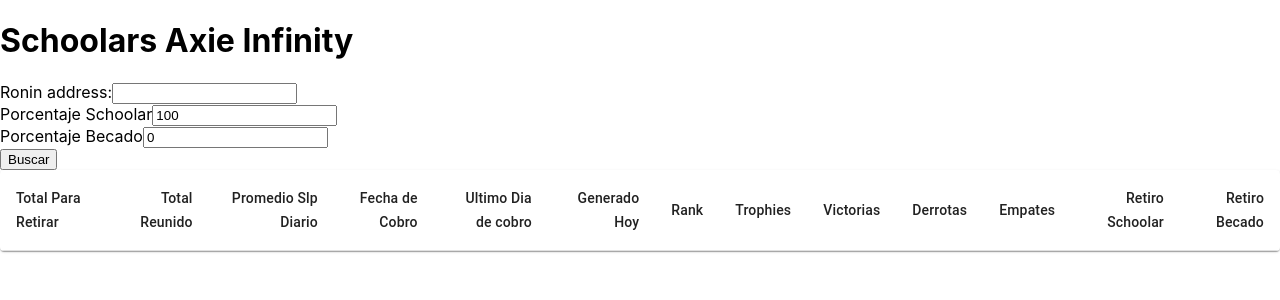
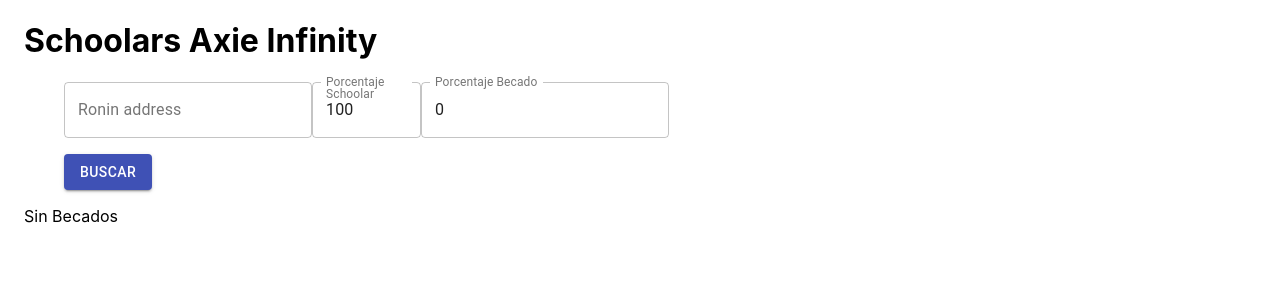
Before and after one commit to LuisDavidPadron/project-axie, a React (Create React App) app: page / in a window 1280 px wide. Shown: the top 300 px of the page. Built offline with nearby package versions, Linux system fonts and the light colour scheme.

Commit message:
Agregando imagenes con rutas para consumir data de cada uno de los axies de la ronin consultada

```diff
--- a/src/App.js
+++ b/src/App.js
@@ -2,8 +2,9 @@
 import axios from 'axios';
 import SearchAddress from './components/search';
 import ListSchools from './components/list';
-import { differenceInDays } from 'date-fns'
-import { format } from 'date-fns'
+import { differenceInDays,formatDistance } from 'date-fns'
+import { Container } from '@material-ui/core';
+import { es } from 'date-fns/locale'
 
 
 import './App.css';
@@ -22,11 +23,17 @@
   }
 
   componentDidMount() {
-    this.getData()
+    this.setState({
+      becados: JSON.parse(localStorage.getItem('Schoolars'))
+    });
+    // this.getData()
   }
 
   componentWillUnmount() {
-    this.getData()
+    this.setState({
+      becados: JSON.parse(localStorage.getItem('Schoolars'))
+    });
+    // this.getData()
   }
 
   addDays = (days, dayCobradoEpoch) => {
@@ -34,7 +41,8 @@
 
     d.setUTCSeconds(dayCobradoEpoch)
     d.setDate(d.getDate() + days);
-    return d;
+
+    return formatDistance(d, new Date(), { addSuffix: true, locale: es});
   }
 
   async getData() {
@@ -62,7 +70,7 @@
               promedioSlpDiario : parseInt(totalRemain/differenceInDays(new Date(), d)),
               fechaCobro : this.addDays(this.days, response[0].data.last_claimed_item_at),
               ultimoDiaCobrado : d,
-              daily: response[0].data.total - becado.totalReunido,
+              daily: response[0].data.total !== becado.totalReunido ? response[0].data.total - becado.totalReunido : becado.daily,
               rank : response[1].data.items[0].rank,
               elo : response[1].data.items[0].elo,
               win_total : response[1].data.items[0].win_total,
@@ -92,9 +100,11 @@
   render(){
     return (
       <Fragment>
-        <h1>Schoolars Axie Infinity</h1>
-        <SearchAddress parentCallback={ this.getData.bind(this) } />
-        <ListSchools becados={ this.state.becados } />
+        <Container>
+          <h1>Schoolars Axie Infinity</h1>
+          <SearchAddress parentCallback={ this.getData.bind(this) } />
+          <ListSchools becados={ this.state.becados } />
+        </Container>
       </Fragment>
     );
   }
--- a/src/components/list.js
+++ b/src/components/list.js
@@ -8,15 +8,87 @@
 import Paper from '@material-ui/core/Paper';
 import { format } from 'date-fns'
 
-import { makeStyles } from '@material-ui/core/styles';
+import Popover from '@material-ui/core/Popover';
+import Typography from '@material-ui/core/Typography';
+import Button from '@material-ui/core/Button';
+import { makeStyles, createStyles } from '@material-ui/core/styles';
+
 
 export default class ListSchools extends React.Component {
+
+  constructor(props) {
+    super(props);
+
+    this.state = {
+      anchorEl: null,
+      open: false
+    };
+
+    this.handlePopoverOpen = this.handlePopoverOpen.bind(this);
+    this.handlePopoverClose = this.handlePopoverClose.bind(this);
+  }
+
+  componentWillUpdate (){
+    /**
+     * EJECUTAR LAS SIGUIENTES
+     *
+     * Ruta Para consultar axies de una ronin wallet
+     * https://axieinfinity.com/graphql-server-v2/graphql?query=%7Bscholscholarxx:axies(owner:%220x27ca854ac4a192d7078896aba38339fae93e3887%22)%7Bresults%7B...AxieBrief%7D%7D%7Dfragment%20AxieBrief%20on%20Axie%7Bid%7Dief on Axie{id}
+     *
+     */
+
+    /**
+     *
+     *  Envia datos del axie y la imagen de este
+
+      https://axieinfinity.com/graphql-server-v2/graphql
+      Body para consultar
+      {
+        "operationName": "GetAxieDetail",
+        "variables": {
+          "axieId": "408698"
+        },
+        "query": "query GetAxieDetail($axieId: ID!) {\n  axie(axieId: $axieId) {\n    ...AxieDetail\n    __typename\n  }\n}\n\nfragment AxieDetail on Axie {\n image\n  breedCount\n  stats {\n    ...AxieStats\n    __typename\n  }\n  battleInfo {\n    ...AxieBattleInfo\n    __typename\n  }\n  __typename\n}\n\nfragment AxieBattleInfo on AxieBattleInfo {\n  banned\n  banUntil\n  level\n  __typename\n}\n\nfragment AxieStats on AxieStats {\n  hp\n  speed\n  skill\n  morale\n  __typename\n}\n"
+      }
+
+     *
+     */
+
+  }
+
+  handlePopoverOpen (event) {
+    // console.log(idWallet)
+    this.setState({
+      anchorEl: event.currentTarget,
+      open: Boolean(event.currentTarget)
+    });
+  }
+
+  handlePopoverClose () {
+    this.setState({
+      anchorEl: null,
+      open: false
+    });
+  }
+
+  roninWallet(id){
+    console.log(id)
+  }
+
   render() {
-        const classes = makeStyles({
+    const classes = makeStyles( (theme) => {
+      createStyles({
         table: {
           minWidth: 650,
         },
-          });;
+        popover: {
+          pointerEvents: 'none',
+        },
+        paper: {
+          padding: theme.spacing(1),
+        },
+      })
+    })
 
     if(this.props.becados){
       return (
@@ -42,12 +114,33 @@
             <TableBody>
               { this.props.becados.map((row) => (
                 <TableRow key={row.wallet}>
+                  <TableCell>
+                    <Button aria-describedby={this.open ? 'simple-popover' : undefined} variant="contained" color="primary" onClick={this.handlePopoverOpen}>
+                      Open Popover
+                    </Button>
+                    <Popover
+                      id={ this.open ? 'simple-popover' : undefined }
+                      open={this.open}
+                      anchorEl={this.anchorEl}
+                      onClose={this.handleClose}
+                      anchorOrigin={{
+                        vertical: 'bottom',
+                        horizontal: 'center',
+                      }}
+                      transformOrigin={{
+                        vertical: 'top',
+                        horizontal: 'center',
+                      }}
+                    >
+                      <Typography className={classes.typography}>The content of the Popover.</Typography>
+                    </Popover>
+                  </TableCell>
                   <TableCell align="right">{ row.totalParaRetirar}</TableCell>
                   <TableCell align="right">{ row.totalReunido}</TableCell>
                   <TableCell align="right">{ row.promedioSlpDiario}</TableCell>
-                        <TableCell align="right">{ format(new Date(row.fechaCobro), 'MM/dd/yyyy') }</TableCell>
+                  <TableCell align="right">{ row.fechaCobro }</TableCell>
                   <TableCell align="right">{ format(new Date(row.ultimoDiaCobrado), 'MM/dd/yyyy') }</TableCell>
-                        <TableCell align="right">{ row.daily }</TableCell>
+                  <TableCell align="right">{ row.daily === row.totalReunido ? 0 : row.daily }</TableCell>
                   <TableCell align="right">{ row.rank }</TableCell>
                   <TableCell align="right">{ row.elo }</TableCell>
                   <TableCell align="right">{ row.win_total }</TableCell>
--- a/src/components/search.js
+++ b/src/components/search.js
@@ -1,6 +1,8 @@
 import React from "react";
 import axios from 'axios';
-import { differenceInDays } from 'date-fns'
+import { differenceInDays, formatDistance } from 'date-fns'
+import { es } from 'date-fns/locale'
+import { makeStyles ,Container, TextField, Box, Button } from '@material-ui/core';
 
 export default class SearchAddress extends React.Component {
     constructor(props) {
@@ -11,6 +13,16 @@
         percentajeSchool: 100,
         percentajeStudent: 0
       };
+
+
+      this.useStyles = makeStyles(theme => ({
+        button: {
+          margin: '1rem 1rem 1rem 1rem'
+        },
+        inputs :{
+          margin: theme.spacing(1)
+        }
+      }));
 
       this.days = 14;
 
@@ -50,7 +62,7 @@
 
       d.setUTCSeconds(dayCobradoEpoch)
       d.setDate(d.getDate() + days);
-      return d;
+      return formatDistance(d, new Date(), { addSuffix: true, locale: es});
     }
 
     async handleSubmit(event) {
@@ -121,24 +133,31 @@
 
     render() {
       return (
-        <form onSubmit={this.handleSubmit}>
-          <label>
-            Ronin address:
-            <input type="text" value={this.state.value} onChange={this.handleChangeValue} />
-          </label>
-          <br></br>
-          <label>
-            Porcentaje Schoolar
-            <input type="number" value={this.state.percentajeSchool} onChange={this.handleChangeSchool} />
-          </label>
-          <br></br>
-          <label>
-            Porcentaje Becado
-            <input type="number" value={this.state.percentajeStudent} onChange={this.handleChangeStudent} />
-          </label>
-          <br></br>
-          <input type="submit" value="Buscar" />
-        </form>
+        <Container className={this.useStyles.inputs}>
+          <form onSubmit={ this.handleSubmit }>
+            <Box m={2}>
+              <TextField
+                id="outlined-basic"
+                value={this.state.value}
+                onChange={this.handleChangeValue}
+                label="Ronin address"
+                InputProps={{ inputProps: { min: 0, max: 100 } }}
+                variant="outlined" />
+              <TextField
+                type="number"
+                id="outlined-basic"
+                value={this.state.percentajeSchool}
+                onChange={this.handleChangeSchool}
+                label="Porcentaje Schoolar"
+                InputProps={{ inputProps: { min: 0, max: 100 } }}
+                variant="outlined" />
+              <TextField  type="number" id="outlined-basic"  max="100" value={this.state.percentajeStudent} onChange={this.handleChangeStudent} label="Porcentaje Becado" variant="outlined" />
+            </Box>
+            <Box m={2}>
+              <Button className={ this.useStyles.button } type="submit" variant="contained" color="primary">Buscar</Button>
+            </Box>
+          </form>
+        </Container>
       );
     }
 }
```
Lines whose indentation alone changed are shown as unchanged.
